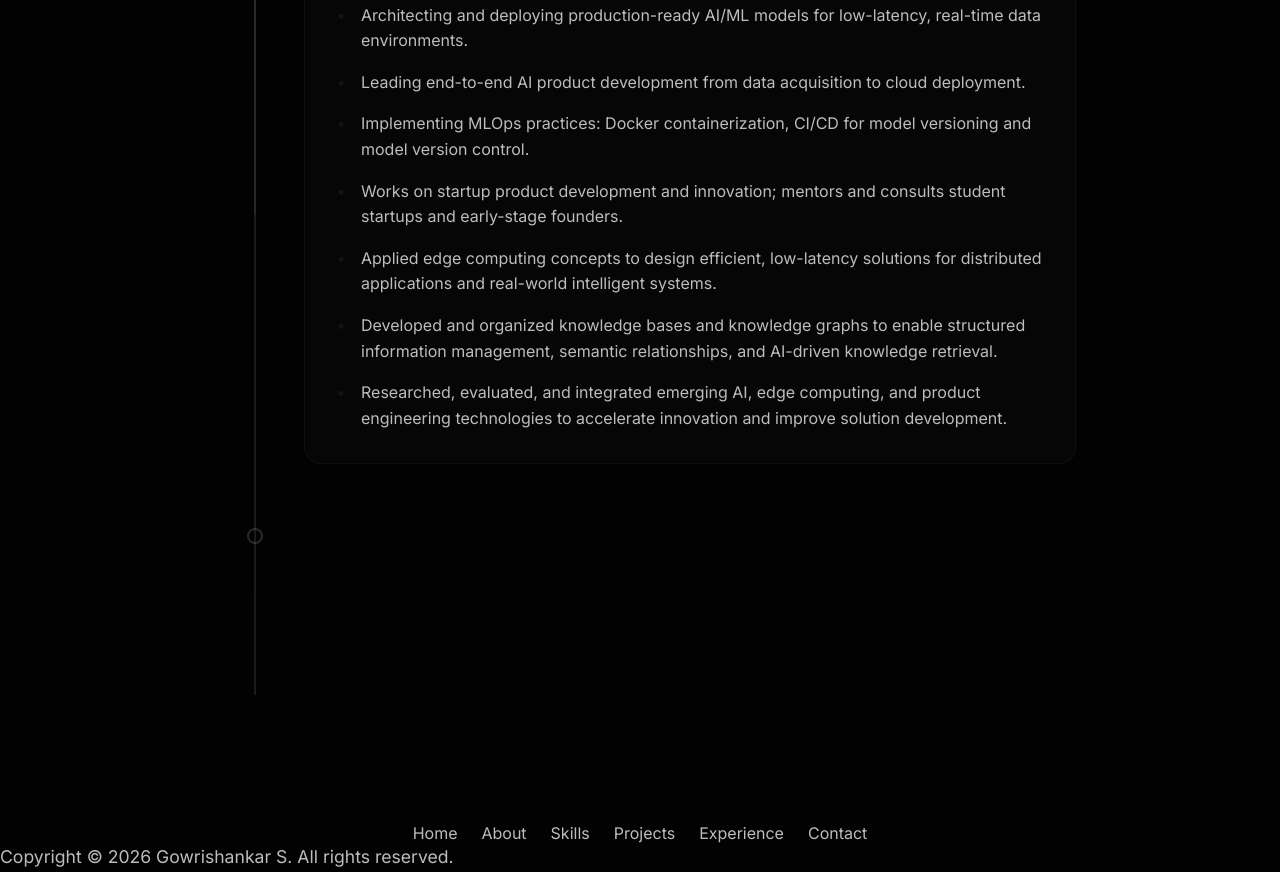
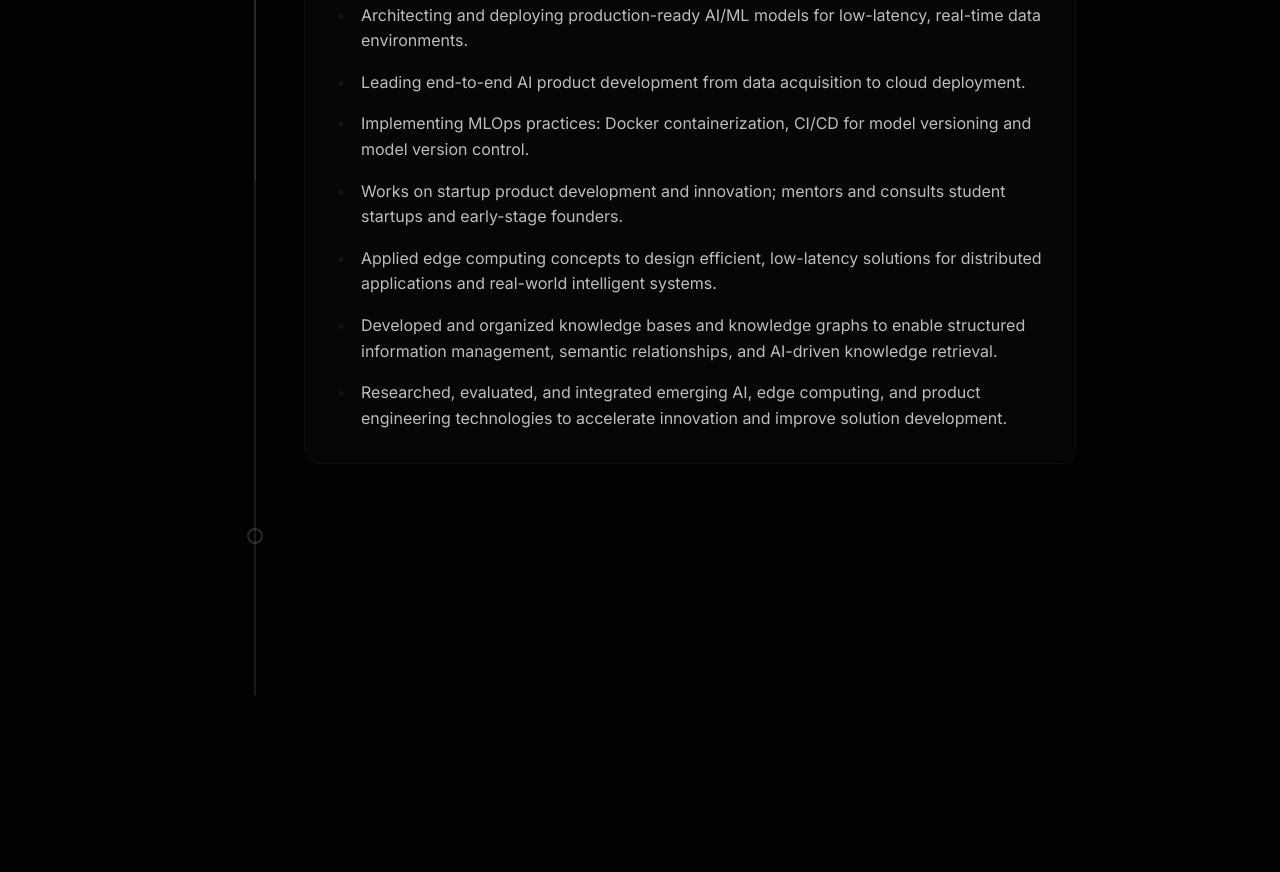
Before and after one commit to gowrishankar2705/gowrishankar, a plain HTML site: page experience.html in a window 1280 px wide. Shown: the part 1318-2190 px from the top of the page. After the commit the page ends 2141 px from the top, so only its background shows below. Drawn offline with Linux system fonts and the light colour scheme.

Commit message:
Remove footer from experience.html
Removed footer section from experience.html.

```diff
--- a/experience.html
+++ b/experience.html
@@ -243,17 +243,7 @@
             </div>
         </section>
 
-        <footer>
-            <div class="footer-links">
-                <a href="index.html">Home</a>
-                <a href="about.html">About</a>
-                <a href="skills.html">Skills</a>
-                <a href="projects.html">Projects</a>
-                <a href="experience.html">Experience</a>
-                <a href="contact.html">Contact</a>
-            </div>
-            <p>Copyright © 2026 Gowrishankar S. All rights reserved.</p>
-        </footer>
+
     </main>
 
     <script src="shared.js"></script>
```
